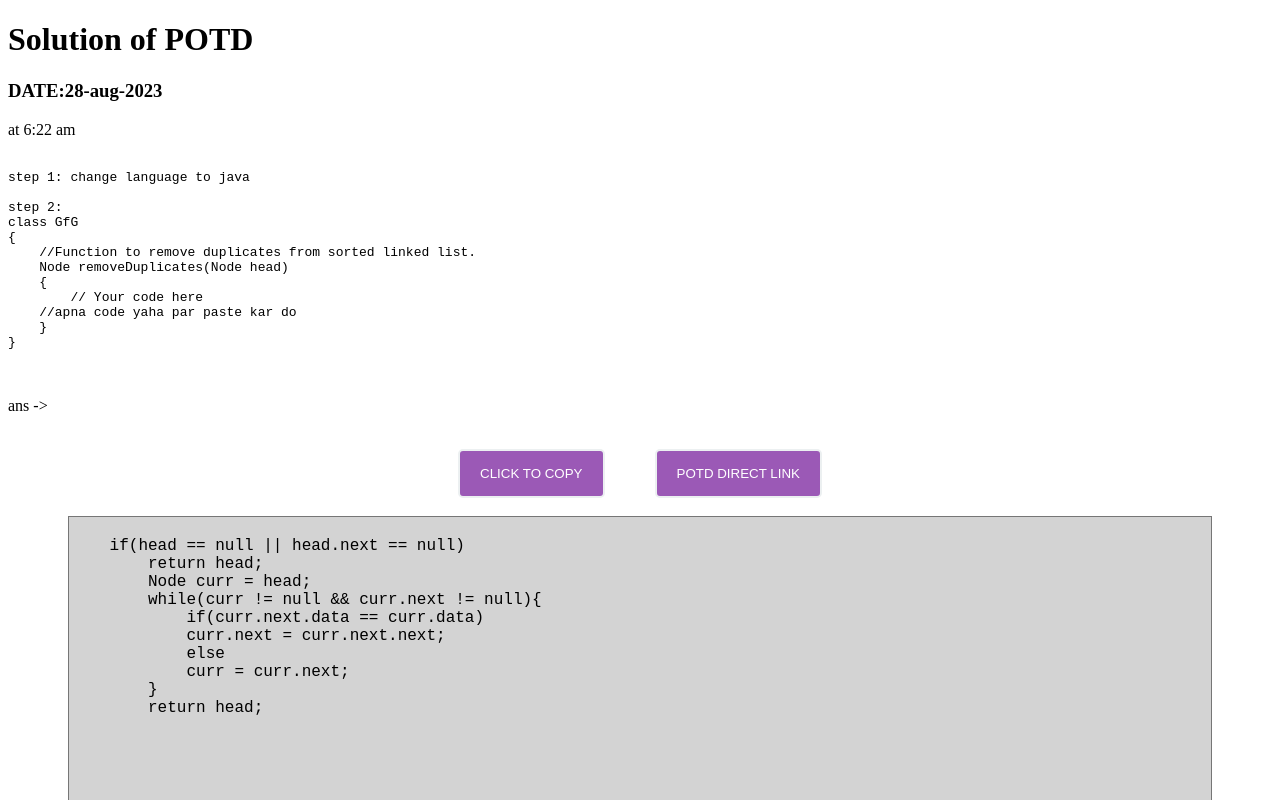
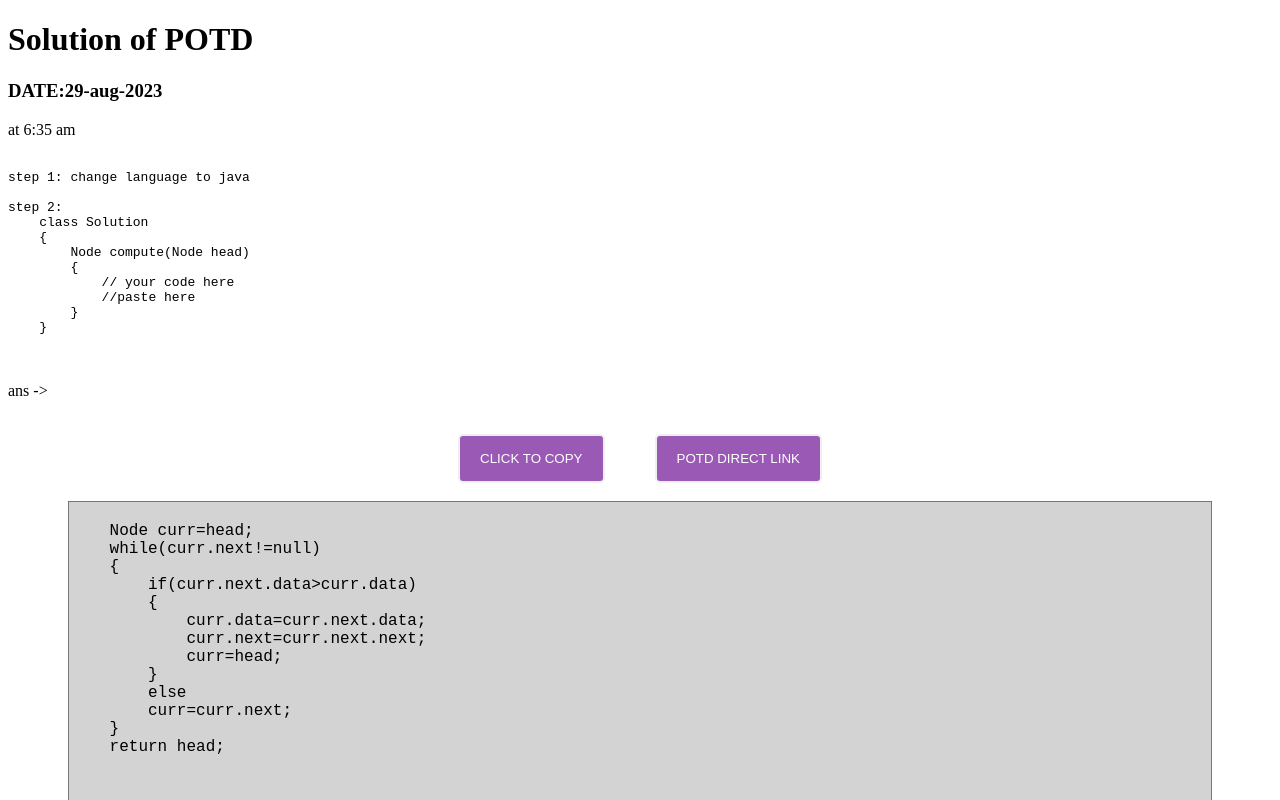
Before and after one commit to Amit709113/the_code, a React (Vite) app: page / in a window 1280 px wide. Shown: the top 800 px of the page. Built offline with nearby package versions, Linux system fonts and the light colour scheme.

Commit message:
29-aug-2023

```diff
--- a/src/App.jsx
+++ b/src/App.jsx
@@ -2,31 +2,33 @@ import React from 'react'
 
 const answer=
 `
-    if(head == null || head.next == null)
-	return head;
-	Node curr = head;
-	while(curr != null && curr.next != null){
-	    if(curr.next.data == curr.data)
-	    curr.next = curr.next.next;
-	    else
-	    curr = curr.next;
-	}
-	return head;
+    Node curr=head;
+    while(curr.next!=null)
+    {
+        if(curr.next.data>curr.data)
+        {
+            curr.data=curr.next.data;
+            curr.next=curr.next.next;
+            curr=head;
+        }
+        else
+        curr=curr.next;
+    }
+    return head;
 
 `
 const stepp=`
 step 1: change language to java
 
 step 2:
-class GfG
-{
-    //Function to remove duplicates from sorted linked list.
-    Node removeDuplicates(Node head)
+    class Solution
     {
-	// Your code here
-    //apna code yaha par paste kar do
+        Node compute(Node head)
+        {
+            // your code here
+            //paste here
+        }
     }
-}
 `
 const copyHandler= ()=>{
     navigator.clipboard.writeText(answer).then(() => {
@@ -51,8 +53,8 @@ const App = () => {
  return (
     <>
         <h1>Solution of POTD  </h1>
-        <h3>DATE:28-aug-2023</h3>
-        <p>at 6:22 am</p>
+        <h3>DATE:29-aug-2023</h3>
+        <p>at 6:35 am</p>
         <div>
             <pre>
                 {stepp}
```
